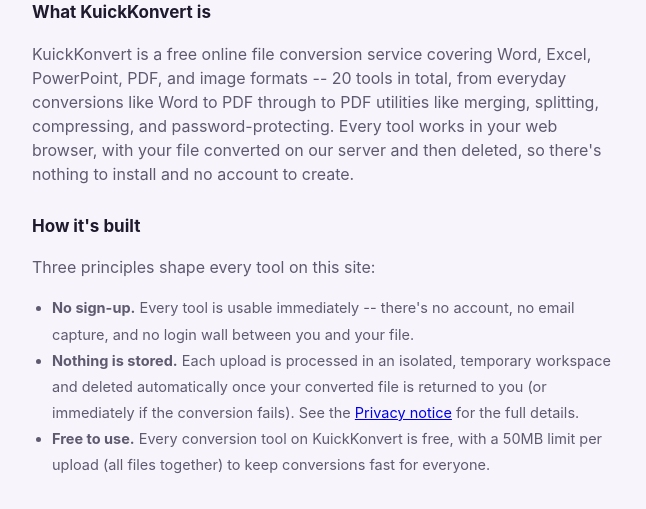
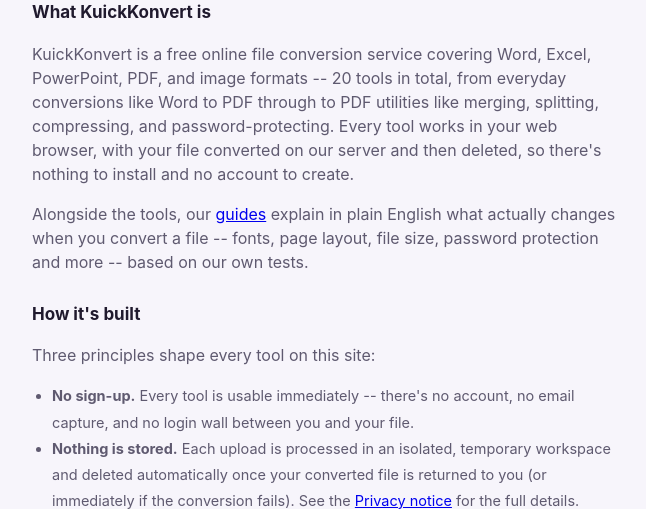
Before and after one commit to khshahid1970/kuickkonvert, a Flask app: page /about in a window 1280 px wide. Shown: the part 208-717 px from the top of the page, without its empty margins (312-958 px from the left). Run offline with Flask 3, Linux system fonts and the light colour scheme; some libraries are stand-ins or nearby versions.

Commit message:
About page: link to the guides hub
   About page: link to the guides hub

```diff
--- a/templates/about.html
+++ b/templates/about.html
@@ -25,6 +25,7 @@
 
     <h2>What KuickKonvert is</h2>
     <p>KuickKonvert is a free online file conversion service covering Word, Excel, PowerPoint, PDF, and image formats -- {{ tool_count }} tools in total, from everyday conversions like Word to PDF through to PDF utilities like merging, splitting, compressing, and password-protecting. Every tool works in your web browser, with your file converted on our server and then deleted, so there's nothing to install and no account to create.</p>
+    <p>Alongside the tools, our <a href="{{ url_for('guides_index') }}">guides</a> explain in plain English what actually changes when you convert a file -- fonts, page layout, file size, password protection and more -- based on our own tests.</p>
 
     <h2>How it's built</h2>
     <p>Three principles shape every tool on this site:</p>
```
